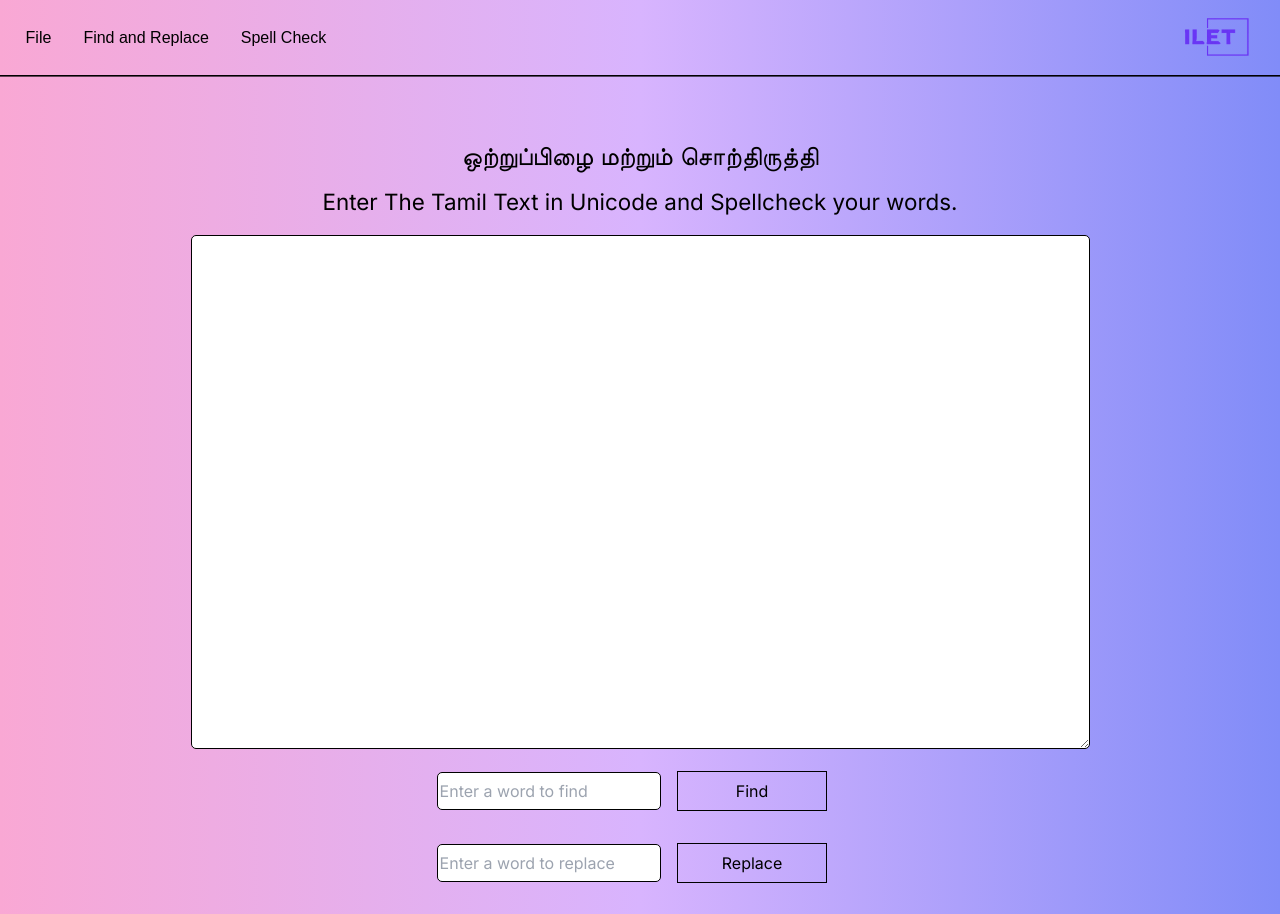
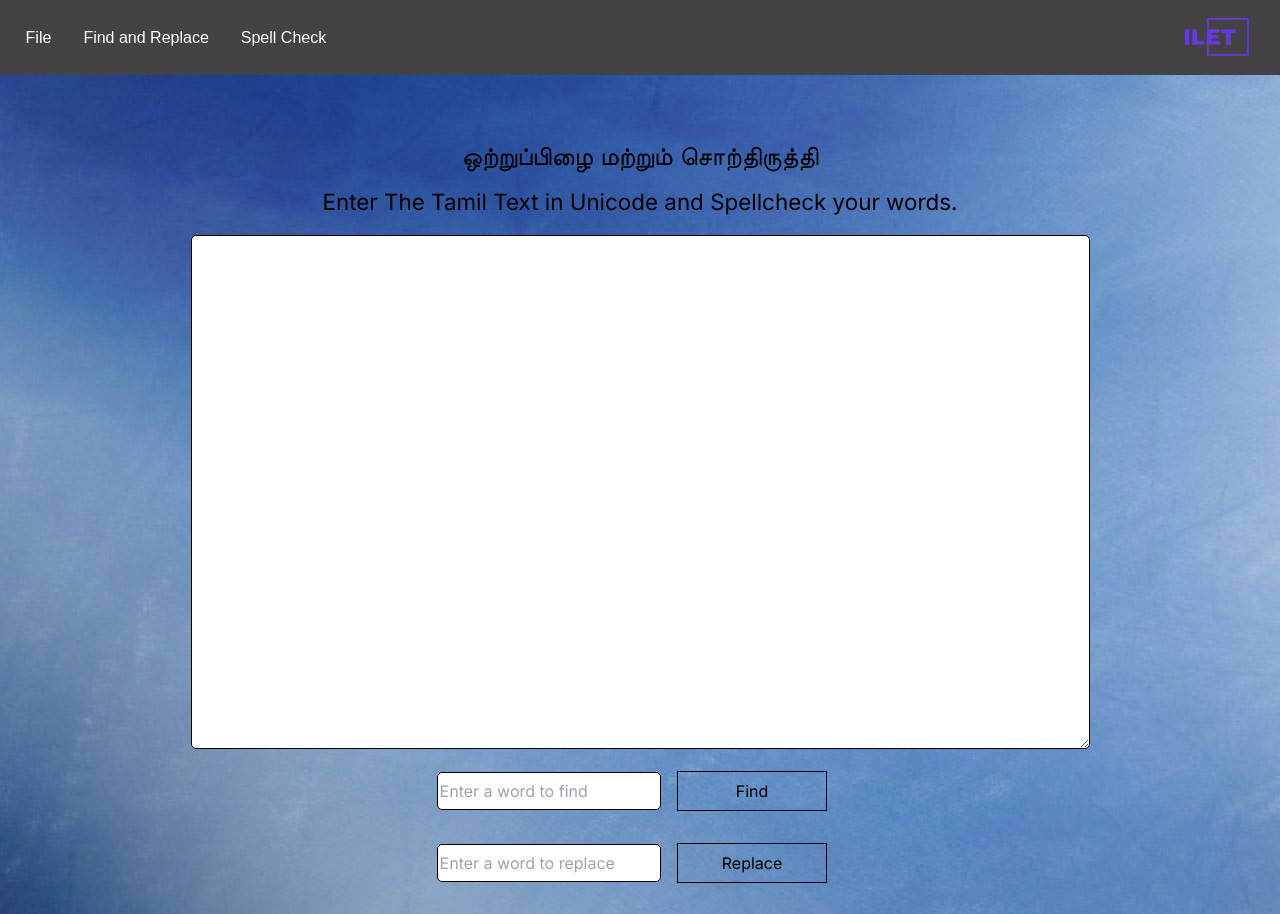
Before and after one commit to vimal-vs/ilet-app, a Next.js app: page / in a window 1280 px wide. Shown: the top 914 px of the page. Built offline with nearby package versions, Linux system fonts and the light colour scheme; a web font is replaced by a local one.

Commit message:
bg changes

```diff
--- a/app/components/Header/Nav.css
+++ b/app/components/Header/Nav.css
@@ -6,7 +6,7 @@ nav{
     justify-content: space-between;
     font-family: 'Sofia Sans', sans-serif;
     padding: 0.6rem;
-    box-shadow: 0rem 0.1rem rgb(0, 0, 0);
+    background-color: rgb(68, 66, 70);
 }
 
 img{
@@ -32,7 +32,6 @@ li{
 a{
     color: white;
     text-decoration: none;
-    color: black;
 }
 
 a:hover{
@@ -40,24 +39,34 @@ a:hover{
     color: white;
 }
 
+li:hover{
+    background-color: white;
+    transition: all 0.2s;
+}
+li:hover a{
+    color: black;
+}
+
 .list-element-about-submenu{
     display: none;
     list-style: none;
     position: absolute;
-    top: 3.6em;
+    top: 3.7em;
     left: 0.6em;
     width: auto;
     cursor: pointer;
-    border-radius: 0.2em;
+    color: white;
 }
 .list-element-about-submenu li{
     display: block;
-    padding: 1em;
+    padding: 0.64em;
 }
 .list-element-about-submenu li:hover{
     transition: color 0.4s;
-    color: white;
+    background-color: white;
+    color: black;
 }
 Nav li:hover .list-element-about-submenu{
     display: block;
+    background-color: rgb(68, 66, 70);
 }
--- a/app/components/findreplace/findreplace.css
+++ b/app/components/findreplace/findreplace.css
@@ -20,12 +20,12 @@
     left: 0;
     width: 0;
     height: 100%;
-    background: #7c69e9;
+    background: #77b4fa;
     transition: all .3s;
 }
 
 .main-container button:hover{
-    color: #fff;
+    color: black;
 }
 
 .main-container button:hover:after{
@@ -70,6 +70,7 @@
     justify-content: center;
     align-items: center;
     margin-top: -7rem;
+    color: bla
 }
 
 .header-wrapper{
@@ -122,3 +123,7 @@ textarea{
 .upload-container button{
     margin: auto;
 }
+
+#download{
+    visibility: hidden;
+}
--- a/app/components/findreplace/page.jsx
+++ b/app/components/findreplace/page.jsx
@@ -113,7 +113,7 @@ export default function FindReplace() {
         </div>
         <div className="button-wrapper">
           <button onClick={reset} type="reset"><span>Reset</span></button>
-          <button onClick={download}><span>Download</span></button>
+          <button id="download" onClick={download}><span>Download</span></button>
         </div>
       </div>
     </>
--- a/app/globals.css
+++ b/app/globals.css
@@ -3,5 +3,5 @@
 @tailwind utilities;
 
 body{
-    background: linear-gradient(to right, rgb(249, 168, 212), rgb(216, 180, 254), rgb(129, 140, 248));
+    background: url("../public/bg.jpg");
 }
```
Also changed, not shown: public/bg.jpg (added).
